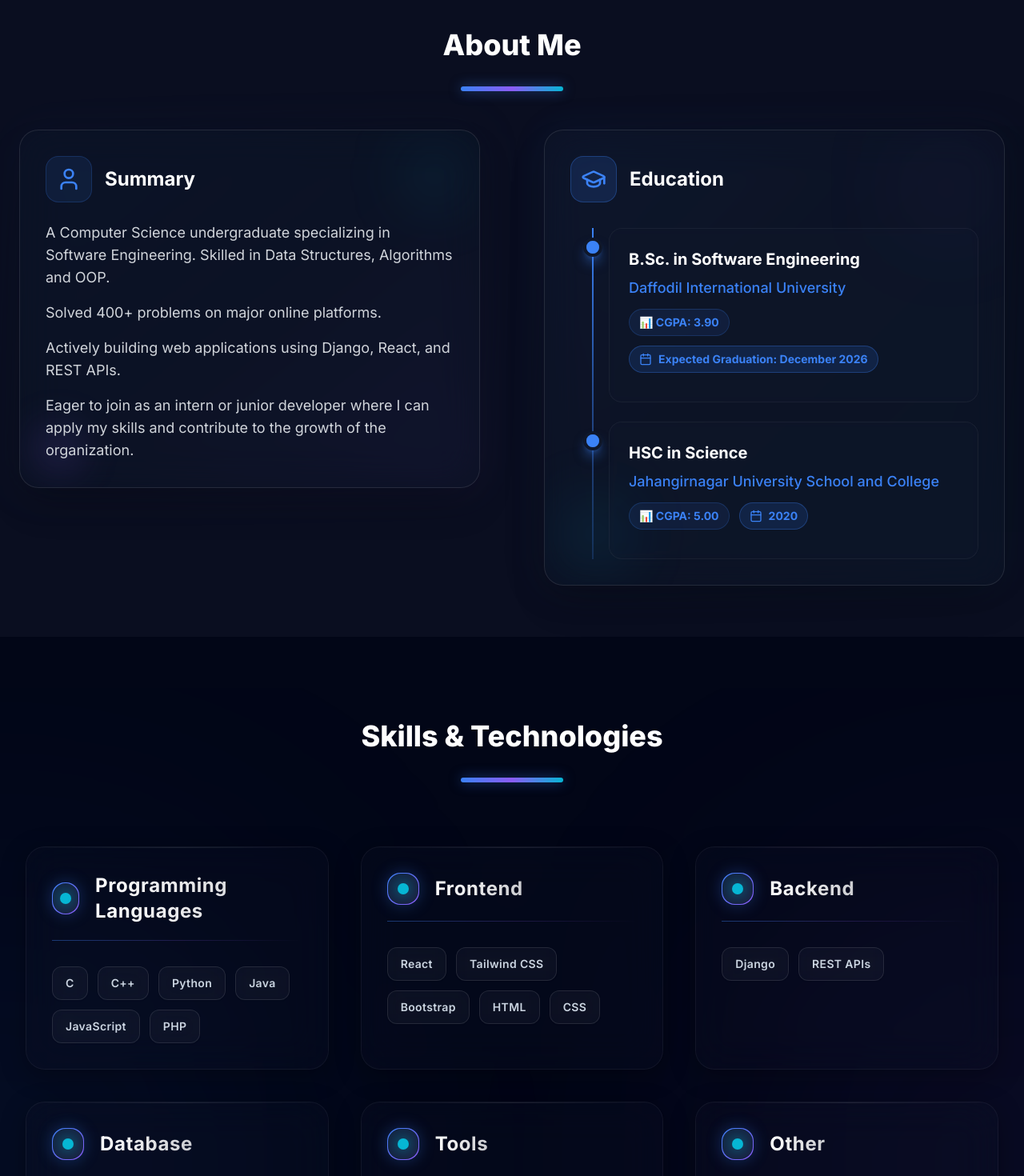
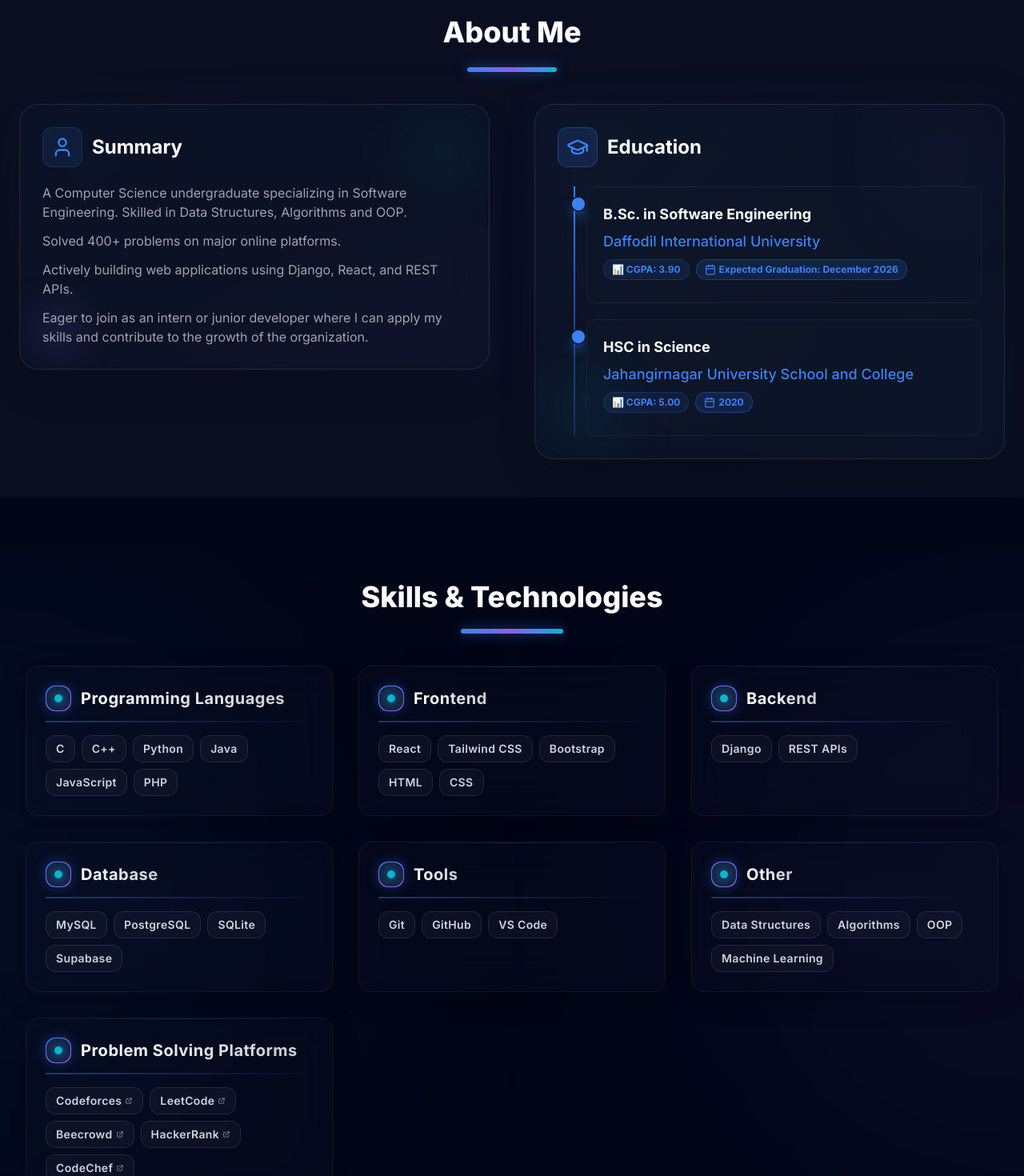
Before and after one commit to nabil0203/portfolio_nabil, a Next.js app: page / in a window 1280 px wide. Shown: the part 860-2330 px from the top of the page at 80% size. Built offline with nearby package versions, Linux system fonts and the light colour scheme.

Commit message:
update UI

```diff
--- a/components/AboutSection.tsx
+++ b/components/AboutSection.tsx
@@ -16,30 +16,30 @@ export default function AboutSection() {
   const y2 = useTransform(smoothMouseY, [-0.5, 0.5], [40, -40])
 
   return (
-    <section id="about" className="py-16 scroll-mt-24 bg-secondary/5">
+    <section id="about" className="py-12 scroll-mt-24 bg-secondary/5">
       <div className="max-w-7xl mx-auto px-6">
         <MotionDiv>
-          <h2 className="text-3xl md:text-4xl font-extrabold mb-8 text-center text-white relative group">
+          <h2 className="text-3xl md:text-4xl font-extrabold mb-6 text-center text-white relative group">
             {personalInfo.aboutTitle}
           </h2>
-          <div className="h-1.5 w-32 bg-gradient-to-r from-accent via-accent-secondary to-accent-glow mx-auto rounded-full shadow-[0_0_15px_rgba(59,130,246,0.5)]"></div>
+          <div className="h-1.5 w-28 bg-gradient-to-r from-accent via-accent-secondary to-accent-glow mx-auto rounded-full shadow-[0_0_15px_rgba(59,130,246,0.5)]"></div>
         </MotionDiv>
 
-        <MotionDiv>
-          <div className="grid grid-cols-1 md:grid-cols-2 gap-12 lg:gap-20 items-start mt-12">
+        <div className="grid grid-cols-1 md:grid-cols-2 gap-10 lg:gap-14 items-start mt-10">
+          <MotionDiv delay={0.1}>
             <div className="relative group">
-              <div className="absolute inset-0 bg-gradient-to-br from-accent/5 via-surface/50 to-accent-secondary/10 rounded-3xl blur-xl opacity-75 group-hover:opacity-100 transition-opacity duration-100" />
+              <div className="absolute inset-0 bg-gradient-to-br from-accent/5 via-surface/50 to-accent-secondary/10 rounded-3xl blur-xl opacity-75 group-hover:opacity-100 transition-opacity duration-300" />
 
-              <div className="relative bg-surface/30 backdrop-blur-xl border border-white/10 rounded-3xl p-8 shadow-2xl overflow-hidden">
-                <div className="flex items-center gap-4 mb-6 relative z-10">
-                  <div className="p-3 bg-accent/10 rounded-2xl border border-accent/20">
-                    <User className="w-8 h-8 text-accent" />
+              <div className="relative bg-surface/30 backdrop-blur-xl border border-white/10 rounded-3xl p-5 sm:p-7 shadow-2xl overflow-hidden">
+                <div className="flex items-center gap-3 mb-5 relative z-10">
+                  <div className="p-2.5 bg-accent/10 rounded-xl border border-accent/20">
+                    <User className="w-6 h-6 sm:w-7 sm:h-7 text-accent" />
                   </div>
                   <div>
-                    <h3 className="text-2xl font-bold text-white">Summary</h3>
+                    <h3 className="text-xl sm:text-2xl font-bold text-white">Summary</h3>
                   </div>
                 </div>
-                <div className="text-gray-300 leading-relaxed text-sm sm:text-lg relative z-10 space-y-4">
+                <div className="text-gray-400 leading-relaxed text-sm sm:text-base relative z-10 space-y-3">
                   {personalInfo.aboutDescription.map((item, index) => (
                     <p key={index}>{item}</p>
                   ))}
@@ -49,21 +49,19 @@ export default function AboutSection() {
                 <motion.div style={{ x: x2, y: y2 }} className="absolute bottom-4 left-4 w-16 h-16 bg-accent-secondary/15 rounded-full blur-xl z-0 pointer-events-none" />
               </div>
             </div>
+          </MotionDiv>
 
-
-
-
-
-            {/* Right Column - Education Card */}
+          {/* Right Column - Education Card */}
+          <MotionDiv delay={0.25}>
             <div className="relative group">
               {/* Background gradient */}
-              <div className="absolute inset-0 bg-gradient-to-br from-accent/10 via-surface/60 to-accent-glow/5 rounded-3xl blur-xl opacity-75 group-hover:opacity-100 transition-opacity duration-100" />
+              <div className="absolute inset-0 bg-gradient-to-br from-accent/10 via-surface/60 to-accent-glow/5 rounded-3xl blur-xl opacity-75 group-hover:opacity-100 transition-opacity duration-300" />
 
               {/* Content */}
-              <div className="relative bg-surface/40 backdrop-blur-xl border border-white/10 rounded-3xl p-5 sm:p-8 shadow-2xl overflow-hidden">
-                <div className="flex items-center gap-3 sm:gap-4 mb-6 sm:mb-8 relative z-10">
-                  <div className="p-2 sm:p-3 bg-accent/15 rounded-2xl border border-accent/30">
-                    <GraduationCap className="w-6 h-6 sm:w-8 sm:h-8 text-accent" />
+              <div className="relative bg-surface/40 backdrop-blur-xl border border-white/10 rounded-3xl p-5 sm:p-7 shadow-2xl overflow-hidden">
+                <div className="flex items-center gap-3 mb-5 sm:mb-6 relative z-10">
+                  <div className="p-2.5 bg-accent/15 rounded-xl border border-accent/30">
+                    <GraduationCap className="w-6 h-6 sm:w-7 sm:h-7 text-accent" />
                   </div>
                   <div>
                     <h3 className="text-xl sm:text-2xl font-bold text-white">Education</h3>
@@ -71,23 +69,23 @@ export default function AboutSection() {
                 </div>
 
                 <div className="relative z-10">
-                  <div className="absolute left-[13px] sm:left-[27px] top-0 bottom-0 w-0.5 bg-gradient-to-b from-accent via-accent/50 to-accent/20"></div>
+                  <div className="absolute left-[12px] sm:left-[20px] top-0 bottom-0 w-0.5 bg-gradient-to-b from-accent via-accent/50 to-accent/20"></div>
 
-                  <div className="space-y-6 pl-6 sm:pl-12">
+                  <div className="space-y-5 pl-6 sm:pl-9">
                     {educationData.map((edu, index) => (
                       <div key={index} className="relative group/item">
-                        <div className="absolute -left-5 sm:-left-8 top-3 w-5 h-5 sm:w-6 sm:h-6 bg-accent rounded-full border-2 sm:border-4 border-surface shadow-lg shadow-accent/50 group-hover/item:shadow-accent/75 transition-shadow duration-100">
+                        <div className="absolute -left-4 sm:-left-5 top-3 w-4 h-4 sm:w-5 sm:h-5 bg-accent rounded-full border-2 border-surface shadow-lg shadow-accent/50 group-hover/item:shadow-accent/75 transition-shadow duration-300">
                           <div className="absolute inset-0 bg-accent rounded-full animate-pulse opacity-50"></div>
                         </div>
 
-                        <div className="bg-surface/50 rounded-xl sm:rounded-2xl p-4 sm:p-6 border border-white/5 backdrop-blur-sm hover:border-accent/20 transition-colors duration-100">
-                          <h4 className="text-base sm:text-xl font-bold text-white mb-1 sm:mb-2">{edu.degree}</h4>
+                        <div className="bg-surface/50 rounded-xl p-4 sm:p-5 border border-white/5 backdrop-blur-sm hover:border-accent/20 transition-colors duration-100">
+                          <h4 className="text-sm sm:text-lg font-bold text-white mb-1 sm:mb-1.5">{edu.degree}</h4>
                           {edu.url ? (
                             <a
                               href={edu.url}
                               target="_blank"
                               rel="noopener noreferrer"
-                              className="inline-block text-accent hover:text-accent-glow transition-colors duration-100 text-sm sm:text-lg font-medium mb-2 sm:mb-3 group/link"
+                              className="inline-block text-accent hover:text-accent-glow transition-colors duration-100 text-sm sm:text-lg font-medium mb-2 group/link"
                             >
                               {edu.institution}
                               <span className="inline-block ml-1 opacity-0 group-hover/link:opacity-100 group-hover/link:translate-x-1 transition-all duration-100 text-xs text-accent-glow">
@@ -95,17 +93,17 @@ export default function AboutSection() {
                               </span>
                             </a>
                           ) : (
-                            <p className="text-accent text-sm sm:text-lg font-medium mb-2 sm:mb-3">{edu.institution}</p>
+                            <p className="text-accent text-base sm:text-sm font-medium mb-2">{edu.institution}</p>
                           )}
 
-                          <div className="flex flex-wrap gap-2 sm:gap-3 mb-2 sm:mb-3">
+                          <div className="flex flex-wrap gap-2 mb-2">
                             {edu.gpa && (
-                              <span className="inline-flex items-center gap-1 sm:gap-2 px-2 sm:px-3 py-1 sm:py-1.5 text-xs sm:text-sm font-bold rounded-full bg-accent/10 text-accent border border-accent/20">
+                              <span className="inline-flex items-center gap-1 px-2.5 py-1 text-xs sm:text-xs font-bold rounded-full bg-accent/10 text-accent border border-accent/20">
                                 📊 CGPA: {edu.gpa}
                               </span>
                             )}
-                            <span className="inline-flex items-center gap-1 sm:gap-2 px-2 sm:px-3 py-1 sm:py-1.5 text-xs sm:text-sm font-bold rounded-full bg-accent/15 text-accent border border-accent/30">
-                              <Calendar className="w-3 h-3 sm:w-4 sm:h-4" />
+                            <span className="inline-flex items-center gap-1 px-2.5 py-1 text-xs sm:text-xs font-bold rounded-full bg-accent/15 text-accent border border-accent/30">
+                              <Calendar className="w-3 h-3 sm:w-3.5 sm:h-3.5" />
                               {edu.graduation}
                             </span>
                           </div>
@@ -125,8 +123,8 @@ export default function AboutSection() {
                 <motion.div style={{ x: x1, y: y1 }} className="absolute bottom-6 left-6 w-20 h-20 bg-accent-glow/15 rounded-full blur-2xl z-0 pointer-events-none" />
               </div>
             </div>
-          </div>
-        </MotionDiv>
+          </MotionDiv>
+        </div>
       </div>
     </section>
   )
--- a/components/Projects/ProjectsSection.tsx
+++ b/components/Projects/ProjectsSection.tsx
@@ -4,16 +4,16 @@ import { projectsData } from '@/data/portfolioData'
 
 export default function ProjectsSection() {
   return (
-    <section id="projects" className="py-12 scroll-mt-24">
-      <div className="max-w-[1400px] mx-auto px-6">
+    <section id="projects" className="py-10 scroll-mt-24">
+      <div className="max-w-7xl mx-auto px-5 sm:px-8">
         <MotionDiv>
-          <h2 className="text-3xl md:text-4xl font-extrabold mb-8 text-center text-white relative group">
+          <h2 className="text-3xl md:text-4xl font-extrabold mb-5 text-center text-white relative group">
             My Projects
           </h2>
-          <div className="h-1.5 w-32 bg-gradient-to-r from-accent via-accent-secondary to-accent-glow mx-auto rounded-full shadow-[0_0_15px_rgba(59,130,246,0.5)] mb-16"></div>
+          <div className="h-1.5 w-28 bg-gradient-to-r from-accent via-accent-secondary to-accent-glow mx-auto rounded-full shadow-[0_0_15px_rgba(59,130,246,0.5)] mb-10"></div>
         </MotionDiv>
 
-        <div className="grid md:grid-cols-2 lg:grid-cols-3 gap-8">
+        <div className="grid sm:grid-cols-2 lg:grid-cols-3 gap-5 lg:gap-8">
           {projectsData.map((project, index) => (
             <ProjectCard key={project.id} project={project} index={index} />
           ))}
--- a/components/Skills/SkillCard.tsx
+++ b/components/Skills/SkillCard.tsx
@@ -11,7 +11,7 @@ interface SkillCardProps {
 export default function SkillCard({ category, skills }: SkillCardProps) {
     return (
         <motion.div
-            className="group relative flex flex-col h-full bg-surface/20 backdrop-blur-xl p-5 sm:p-8 rounded-2xl sm:rounded-3xl border border-white/5 shadow-[0_8px_32px_rgba(0,0,0,0.3)] overflow-hidden transition-all duration-100"
+            className="group relative flex flex-col h-full bg-surface/20 backdrop-blur-xl p-4 sm:p-6 rounded-2xl border border-white/5 shadow-[0_8px_32px_rgba(0,0,0,0.3)] overflow-hidden transition-all duration-100"
             whileHover={{ y: -6 }}
             transition={{ duration: 0.1 }}
         >
@@ -22,20 +22,20 @@ export default function SkillCard({ category, skills }: SkillCardProps) {
             <div className="absolute top-0 inset-x-0 h-px bg-gradient-to-r from-transparent via-white/20 to-transparent opacity-50 z-0" />
 
             <div className="relative z-10 w-full">
-                <div className="flex items-center gap-3 sm:gap-5 mb-3 sm:mb-5">
-                    <div className="w-8 h-8 sm:w-10 sm:h-10 rounded-xl sm:rounded-2xl bg-gradient-to-br from-accent to-accent-secondary flex items-center justify-center p-[1px] shadow-[0_0_20px_rgba(59,130,246,0.3)] group-hover:shadow-[0_0_30px_rgba(59,130,246,0.5)] transition-shadow duration-100">
-                        <div className="w-full h-full bg-surface/90 rounded-xl sm:rounded-2xl flex items-center justify-center relative overflow-hidden">
-                            <div className="w-2.5 h-2.5 sm:w-3.5 sm:h-3.5 bg-accent-glow rounded-full shadow-[0_0_20px_rgba(6,184,212,1)]" />
+                <div className="flex items-center gap-3 mb-3">
+                    <div className="w-8 h-8 rounded-xl bg-gradient-to-br from-accent to-accent-secondary flex items-center justify-center p-[1px] shadow-[0_0_16px_rgba(59,130,246,0.3)] group-hover:shadow-[0_0_24px_rgba(59,130,246,0.5)] transition-shadow duration-100">
+                        <div className="w-full h-full bg-surface/90 rounded-xl flex items-center justify-center relative overflow-hidden">
+                            <div className="w-2.5 h-2.5 bg-accent-glow rounded-full shadow-[0_0_14px_rgba(6,184,212,1)]" />
                         </div>
                     </div>
-                    <h3 className="text-xl sm:text-2xl font-bold tracking-wide text-transparent bg-clip-text bg-gradient-to-r from-white to-white/80 group-hover:to-white transition-colors duration-100">
+                    <h3 className="text-md sm:text-xl font-bold tracking-wide text-transparent bg-clip-text bg-gradient-to-r from-white to-white/80 group-hover:to-white transition-colors duration-100">
                         {category}
                     </h3>
                 </div>
 
-                <div className="w-full h-[1px] bg-gradient-to-r from-accent/40 via-accent-secondary/20 to-transparent mb-5 sm:mb-8" />
+                <div className="w-full h-[2px] bg-gradient-to-r from-accent/40 via-accent-secondary/20 to-transparent mb-4" />
 
-                <div className="flex flex-wrap gap-3" role="list">
+                <div className="flex flex-wrap gap-2" role="list">
                     {skills.map((skill) => {
                         const SkillComponent = skill.url ? motion.a : motion.span
 
@@ -48,7 +48,7 @@ export default function SkillCard({ category, skills }: SkillCardProps) {
                                     href={skill.url ? skill.url : undefined}
                                     target={skill.url ? '_blank' : undefined}
                                     rel={skill.url ? 'noopener noreferrer' : undefined}
-                                    className={`group/pill relative overflow-hidden inline-flex items-center px-3 py-1.5 sm:px-4 sm:py-2.5 bg-white/[0.03] backdrop-blur-md rounded-lg sm:rounded-xl border border-white/10 text-xs sm:text-sm font-semibold text-slate-300 transition-all duration-100 shadow-sm ${skill.url ? "hover:bg-white/[0.08] hover:border-accent/60 hover:text-white hover:shadow-[0_0_20px_rgba(59,130,246,0.25)] cursor-pointer" : "cursor-default hover:text-white hover:border-white/20 hover:bg-white/[0.06]"
+                                    className={`group/pill relative overflow-hidden inline-flex items-center px-3 py-1.5 bg-white/[0.03] backdrop-blur-md rounded-xl border border-white/10 text-sm font-semibold text-slate-300 transition-all duration-100 shadow-sm ${skill.url ? "hover:bg-white/[0.08] hover:border-accent/60 hover:text-white hover:shadow-[0_0_16px_rgba(59,130,246,0.25)] cursor-pointer" : "cursor-default hover:text-white hover:border-white/20 hover:bg-white/[0.06]"
                                         }`}
                                     whileHover={{ scale: 1.05, y: -2 }}
                                     whileTap={skill.url ? { scale: 0.95 } : undefined}
@@ -56,7 +56,7 @@ export default function SkillCard({ category, skills }: SkillCardProps) {
                                 >
                                     <span className="relative z-10 tracking-wide">{skill.name}</span>
                                     {skill.url && (
-                                        <svg className="relative z-10 w-3 h-3 sm:w-3.5 sm:h-3.5 ml-1.5 sm:ml-2 opacity-50 group-hover/pill:opacity-100 group-hover/pill:text-accent-glow transition-all duration-100 group-hover/pill:translate-x-0.5 group-hover/pill:-translate-y-0.5" fill="none" viewBox="0 0 24 24" stroke="currentColor">
+                                        <svg className="relative z-10 w-2.5 h-2.5 ml-1 opacity-50 group-hover/pill:opacity-100 group-hover/pill:text-accent-glow transition-all duration-100 group-hover/pill:translate-x-0.5 group-hover/pill:-translate-y-0.5" fill="none" viewBox="0 0 24 24" stroke="currentColor">
                                             <path strokeLinecap="round" strokeLinejoin="round" strokeWidth={2.5} d="M10 6H6a2 2 0 00-2 2v10a2 2 0 002 2h10a2 2 0 002-2v-4M14 4h6m0 0v6m0-6L10 14" />
                                         </svg>
                                     )}
--- a/components/Skills/SkillsSection.tsx
+++ b/components/Skills/SkillsSection.tsx
@@ -27,12 +27,12 @@ export default function SkillsSection() {
       <div className="absolute top-1/2 left-0 w-96 h-96 bg-accent/10 rounded-full blur-[128px] pointer-events-none -translate-y-1/2 -ml-48 scale-150"></div>
       <div className="absolute top-1/2 right-0 w-96 h-96 bg-accent-secondary/10 rounded-full blur-[128px] pointer-events-none -translate-y-1/2 -mr-48 scale-150"></div>
 
-      <div className="max-w-[90rem] mx-auto px-8 relative z-10">
+      <div className="max-w-7xl mx-auto px-5 sm:px-8 relative z-10">
         <MotionDiv>
-          <div className="text-center mb-20 relative">
+          <div className="text-center mb-10 relative">
             <h2
               id="skills-heading"
-              className="text-3xl md:text-4xl font-extrabold mb-8 text-center text-white relative group"
+              className="text-3xl md:text-4xl font-extrabold mb-5 text-center text-white relative group"
             >
               Skills & Technologies
             </h2>
@@ -40,7 +40,7 @@ export default function SkillsSection() {
           </div>
         </MotionDiv>
 
-        <div className="grid md:grid-cols-2 lg:grid-cols-3 xl:grid-cols-3 gap-8 lg:gap-10 max-w-7xl mx-auto">
+        <div className="grid sm:grid-cols-2 lg:grid-cols-3 gap-5 lg:gap-8">
           {Object.entries(skillGroups).map(([category, skills]) => (
             <MotionDiv key={category}>
               <SkillCard category={category} skills={skills} />
```
Also changed, not shown: components/Projects/ProjectCard.tsx (+14 -14 lines).
